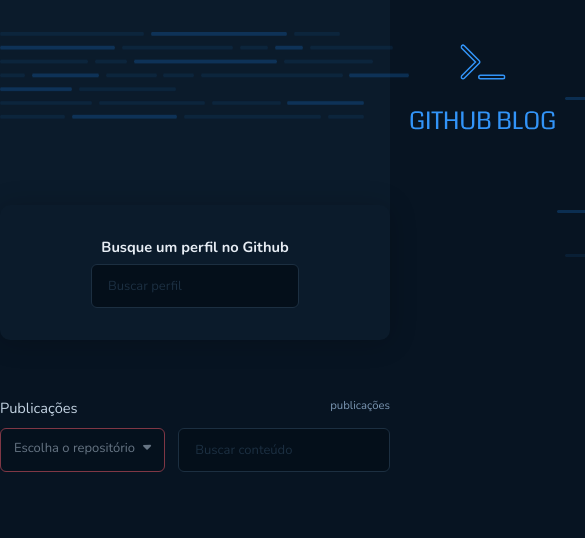
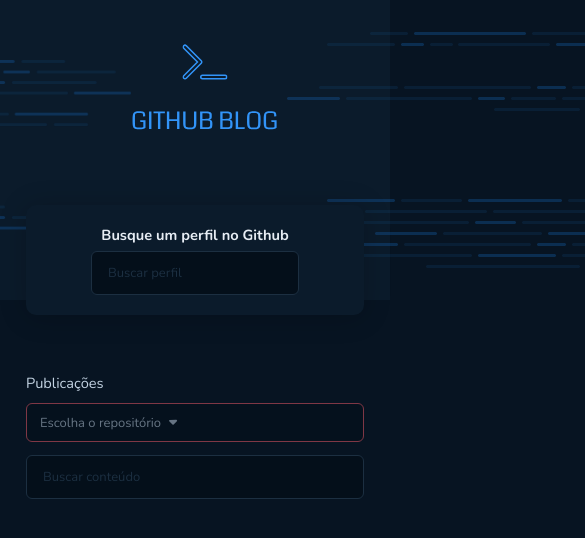
Before and after one commit to demisrusso9/github-blog, a React (Vite) app: page / in a window 390 px wide. Shown: the top 538 px of the page, 585 px wide, since content can reach past the window. Built offline with nearby package versions, Linux system fonts and the light colour scheme.

Commit message:
add mobile responsive

```diff
--- a/src/App.tsx
+++ b/src/App.tsx
@@ -3,6 +3,7 @@
 import { GlobalStyle } from './styles/global'
 import { Routes } from '@/Routes'
 import { Header } from './components/Header'
+import { Wrapper } from './styles'
 
 export function App() {
   return (
@@ -10,7 +11,10 @@
       <GlobalStyle />
 
       <Header />
-      <Routes />
+
+      <Wrapper>
+        <Routes />
+      </Wrapper>
     </ThemeProvider>
   )
 }
--- a/src/components/Cards/index.tsx
+++ b/src/components/Cards/index.tsx
@@ -21,6 +21,8 @@
     if (text?.length > limit) {
       return text.slice(0, limit) + '...'
     }
+
+    return text
   }
 
   function handleNavigateToPost(post: BlogIssueItem) {
--- a/src/components/Cards/styles.ts
+++ b/src/components/Cards/styles.ts
@@ -6,6 +6,10 @@
   gap: 2rem;
 
   margin: 3rem 0;
+
+  @media (max-width: 720px) {
+    grid-template-columns: 1fr;
+  }
 `
 
 export const CardContent = styled.div`
@@ -23,6 +27,12 @@
 
   gap: 1.5rem;
   margin-bottom: 1.25rem;
+
+  @media (max-width: 720px) {
+    flex-direction: column;
+    align-items: flex-start;
+    gap: 0.5rem;
+  }
 `
 
 export const CardTitle = styled.h2`
--- a/src/components/Header/styles.ts
+++ b/src/components/Header/styles.ts
@@ -10,11 +10,22 @@
 
 export const HeaderBackground = styled.div`
   display: flex;
+  align-items: center;
   justify-content: space-between;
   width: 100%;
+
+  img {
+    max-width: 100%;
+  }
+
+  @media (max-width: 720px) {
+    justify-content: center;
+  }
 `
 
 export const Logo = styled.img`
   margin-top: 10px;
   align-self: baseline;
+  font-size: 0;
+  max-width: 150px;
 `
--- a/src/components/PostInfo/styles.ts
+++ b/src/components/PostInfo/styles.ts
@@ -79,6 +79,12 @@
     color: ${({ theme }) => theme['base-subtitle']};
     margin-left: 0.5rem;
   }
+
+  @media (max-width: 720px) {
+    margin-top: 1rem;
+    flex-direction: column;
+    gap: 1rem;
+  }
 `
 
 export const PostContent = styled(Markdown)`
--- a/src/components/Profile/styles.ts
+++ b/src/components/Profile/styles.ts
@@ -9,17 +9,21 @@
 
   background: ${({ theme }) => theme['base-profile']};
   display: flex;
-  flex-direction: row;
   align-items: center;
   justify-content: center;
   box-shadow: 0 2px 28px rgba(0, 0, 0, 0.2);
 
-  padding: 32px 40px;
+  padding: 2rem 2.5rem;
   border-radius: 10px;
 
   margin-top: -95px;
   margin-bottom: 4.5rem;
   gap: 2rem;
+
+  @media (max-width: 720px) {
+    flex-direction: column;
+    padding: 1.5rem;
+  }
 `
 
 export const ProfileHeader = styled.div`
@@ -30,6 +34,18 @@
   div {
     display: flex;
     gap: 2rem;
+
+    @media (max-width: 480px) {
+      flex-direction: column;
+      align-items: center;
+      gap: 1rem;
+    }
+  }
+
+  @media (max-width: 720px) {
+    flex-direction: column;
+    align-items: center;
+    gap: 1rem;
   }
 `
 
@@ -69,6 +85,11 @@
   color: ${({ theme }) => theme['base-text']};
   font-size: 1rem;
   margin-bottom: 1.5rem;
+
+  @media (max-width: 720px) {
+    margin-top: 1rem;
+    text-align: center;
+  }
 `
 
 export const ProfileInfo = styled.div`
@@ -91,6 +112,17 @@
     font-size: 1rem;
     color: ${({ theme }) => theme['base-subtitle']};
     margin-left: 0.5rem;
+  }
+
+  @media (max-width: 720px) {
+    justify-content: center;
+    gap: 1rem;
+  }
+
+  @media (max-width: 480px) {
+    flex-direction: column;
+    align-items: center;
+    gap: 1rem;
   }
 `
 
--- a/src/components/SearchForm/index.tsx
+++ b/src/components/SearchForm/index.tsx
@@ -1,5 +1,4 @@
 import { useState } from 'react'
-// import * as Select from '@radix-ui/react-select'
 import { useGitHubBlog } from '@/hooks/useGithubBlog'
 import { SearchFormContainer, SearchFormInput } from './styles'
 import { SelectRepository } from '../SelectRepository'
@@ -18,7 +17,7 @@
       <div>
         <p>Publicações</p>
 
-        <span>{posts.total} publicações</span>
+        {posts.total > 0 && <span>{posts.total} publicações</span>}
       </div>
 
       <form onSubmit={handleSubmit}>
--- a/src/components/SearchForm/styles.ts
+++ b/src/components/SearchForm/styles.ts
@@ -24,6 +24,10 @@
   form {
     display: flex;
     gap: 1rem;
+
+    @media (max-width: 720px) {
+      flex-direction: column;
+    }
   }
 `
 
--- a/src/pages/Blog/index.tsx
+++ b/src/pages/Blog/index.tsx
@@ -1,19 +1,14 @@
 import { Profile } from '@/components/Profile'
 import { SearchForm } from '@/components/SearchForm'
-import { BlogContainer } from './styles'
 import { Cards } from '@/components/Cards'
 import { BlogProvider } from '@/contexts/BlogContext'
 
 export function Blog() {
   return (
     <BlogProvider>
-      <BlogContainer>
-        <Profile />
-
-        <SearchForm />
-
-        <Cards />
-      </BlogContainer>
+      <Profile />
+      <SearchForm />
+      <Cards />
     </BlogProvider>
   )
 }
--- a/src/pages/Post/index.tsx
+++ b/src/pages/Post/index.tsx
@@ -1,10 +1,5 @@
 import { PostInfo } from '@/components/PostInfo'
-import { PostContainer } from './styles'
 
 export function Post() {
-  return (
-    <PostContainer>
-      <PostInfo />
-    </PostContainer>
-  )
+  return <PostInfo />
 }
--- a/src/pages/Post/styles.ts
+++ /dev/null
@@ -1,8 +0,0 @@
-import styled from 'styled-components'
-
-export const PostContainer = styled.div`
-  width: 100%;
-
-  max-width: 864px;
-  margin: 0 auto;
-`
--- a/src/pages/Blog/styles.ts
+++ b/src/styles.ts
@@ -1,8 +1,9 @@
 import styled from 'styled-components'
 
-export const BlogContainer = styled.div`
+export const Wrapper = styled.div`
   width: 100%;
 
-  max-width: 864px;
+  max-width: 896px;
   margin: 0 auto;
+  padding: 0 2rem;
 `
```
